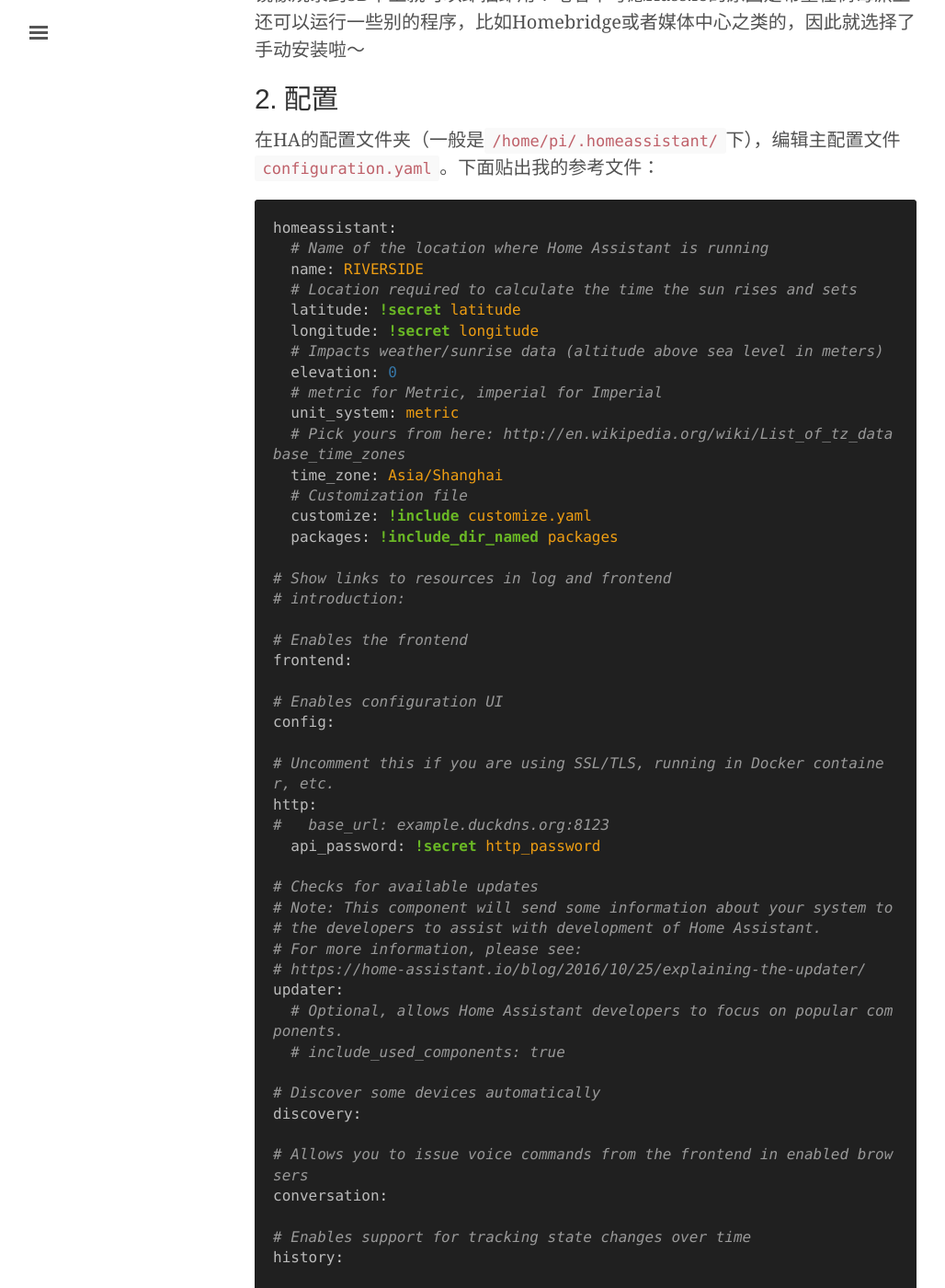
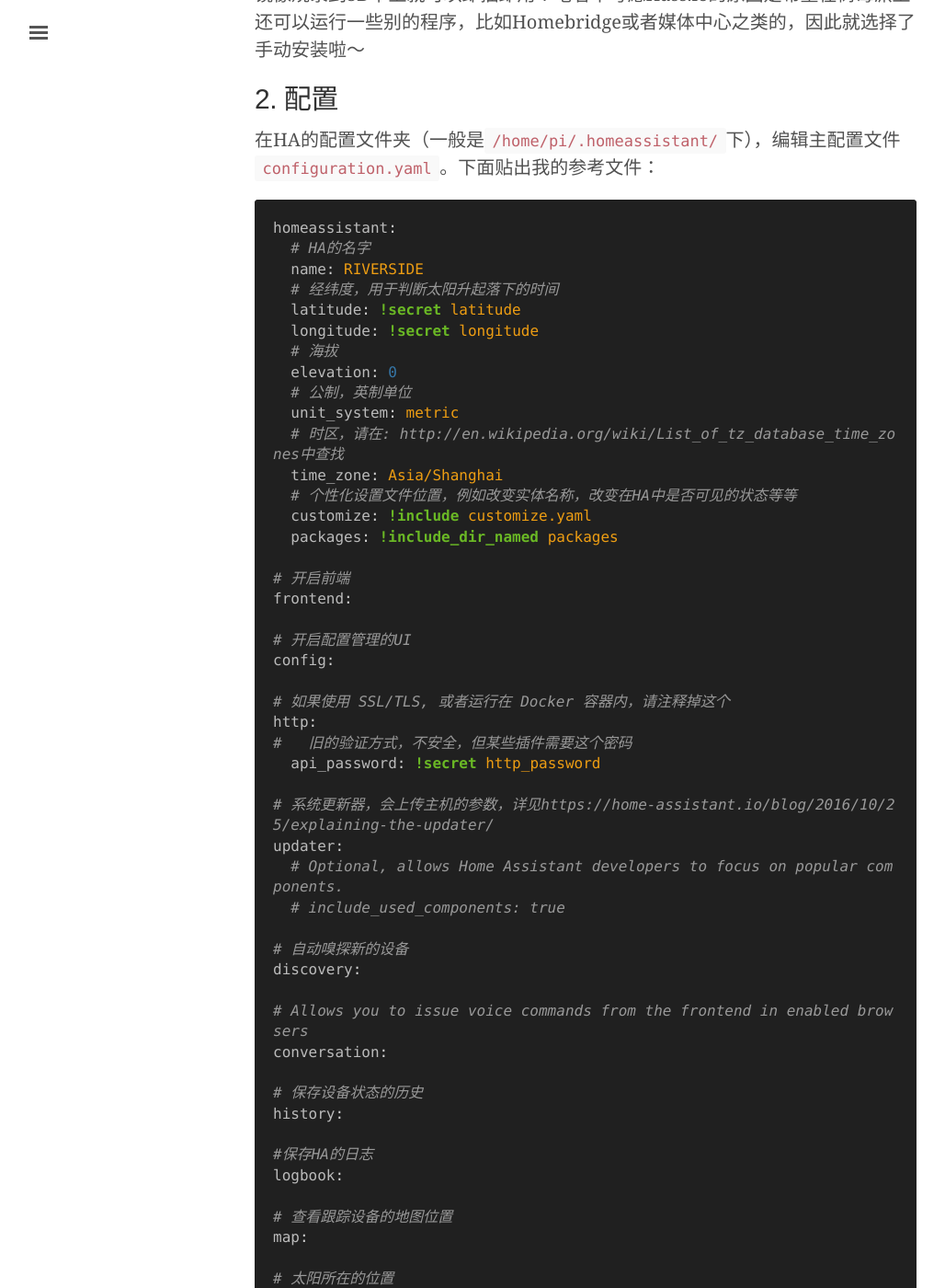
Before and after one commit to wittyfilter/wittyfilter.github.io, a Jekyll site: the page built from _posts/2018-12-10-Smart-Home.md, in a window 1280 px wide and 1400 px high, scrolled down 2837 px. Shown: the whole window at 92% size, without its empty margins (3-1031 px from the left). Built offline with Jekyll 4.4.1, drawn with Linux system fonts in a browser that asks for light colours; some web fonts are replaced; comment, search, counter and statistics services are not loaded; some of the changed text lies outside the part shown.

Commit message:
Update Posts

````diff
--- a/_posts/2018-12-10-Smart-Home.md
+++ b/_posts/2018-12-10-Smart-Home.md
@@ -55,73 +55,68 @@
 
 ```yaml
 homeassistant:
-  # Name of the location where Home Assistant is running
+  # HA的名字
   name: RIVERSIDE
-  # Location required to calculate the time the sun rises and sets
+  # 经纬度，用于判断太阳升起落下的时间
   latitude: !secret latitude
   longitude: !secret longitude
-  # Impacts weather/sunrise data (altitude above sea level in meters)
+  # 海拔
   elevation: 0
-  # metric for Metric, imperial for Imperial
+  # 公制，英制单位
   unit_system: metric
-  # Pick yours from here: http://en.wikipedia.org/wiki/List_of_tz_database_time_zones
+  # 时区，请在: http://en.wikipedia.org/wiki/List_of_tz_database_time_zones中查找
   time_zone: Asia/Shanghai
-  # Customization file
+  # 个性化设置文件位置，例如改变实体名称，改变在HA中是否可见的状态等等
   customize: !include customize.yaml
   packages: !include_dir_named packages
 
-# Show links to resources in log and frontend
-# introduction:
-
-# Enables the frontend
+# 开启前端
 frontend:
 
-# Enables configuration UI
+# 开启配置管理的UI
 config:
 
-# Uncomment this if you are using SSL/TLS, running in Docker container, etc.
+# 如果使用 SSL/TLS, 或者运行在 Docker 容器内，请注释掉这个
 http:
-#   base_url: example.duckdns.org:8123
+#   旧的验证方式，不安全，但某些插件需要这个密码
   api_password: !secret http_password
 
-# Checks for available updates
-# Note: This component will send some information about your system to
-# the developers to assist with development of Home Assistant.
-# For more information, please see:
-# https://home-assistant.io/blog/2016/10/25/explaining-the-updater/
+# 系统更新器，会上传主机的参数，详见https://home-assistant.io/blog/2016/10/25/explaining-the-updater/
 updater:
   # Optional, allows Home Assistant developers to focus on popular components.
   # include_used_components: true
 
-# Discover some devices automatically
+# 自动嗅探新的设备
 discovery:
 
 # Allows you to issue voice commands from the frontend in enabled browsers
 conversation:
 
-# Enables support for tracking state changes over time
+# 保存设备状态的历史
 history:
 
-# View all events in a logbook
+#保存HA的日志
 logbook:
 
-# Enables a map showing the location of tracked devices
+# 查看跟踪设备的地图位置
 map:
 
-# Track the sun
+# 太阳所在的位置
 sun:
 
+# 数据库位置
 recorder:
   db_url: !secret SQL_address
 
-# Sensors
+# 传感器
 sensor:
-  # Weather prediction
+  # 天气预测，使用yahoo天气组件
   - platform: yweather
     monitored_conditions:
       - weather
       - temp_min
       - temp_max
+  # 小米空净的AQI，温度，湿度传感器。AQI传感器包含一个Filter Sensor进行滤波，详见https://www.home-assistant.io/components/sensor.filter/
   - platform: template
     sensors:
       xiaomi_ap_aqi_raw:
@@ -152,6 +147,7 @@
         value_template: "{{ states.fan.xiaomi_miio_device.attributes.humidity }}"
         unit_of_measurement: "%"
         device_class: humidity
+  # 贝叶斯睡觉传感器的概率记录，用于debug
   - platform: template
     sensors:
       sleeping_probability:
@@ -159,11 +155,14 @@
         value_template: {% raw %}"{{ states.binary_sensor.sleeping.attributes.probability | float * 100 }}"{% endraw %}
         unit_of_measurement: "%"
 
+# 二进制传感器
 binary_sensor:
+  # ffmpeg motion组件，根据视频压缩中scene change的特性进行画面中的运动检测，详见https://www.home-assistant.io/components/binary_sensor.ffmpeg_motion/
   - platform: ffmpeg_motion
     input: !secret ffmpeg_input
     changes: 2
     extra_arguments: -filter:v "crop=in_w/2:in_h:in_w/2:0"
+  # 厕所，阳台，厨房的20分钟无人二进制传感
   - platform: template
     sensors:
       k_no_motion_for_20:
@@ -176,6 +175,7 @@
     sensors:
       t_no_motion_for_20:
         value_template: {% raw %}'{{states.binary_sensor.motion_sensor_toilet.attributes["No motion since"] | int >= 1200}}'{% endraw %}
+  # 贝叶斯传感器检测是否睡觉，详见https://www.home-assistant.io/components/binary_sensor.bayesian/
   - platform: bayesian
     prior: 0.33
     name: 'Sleeping'
@@ -237,7 +237,7 @@
         platform: 'state'
         to_state: 'on'
 
-# Text to speech
+# 文字转语音，使用百度api
 tts:
   - platform: baidu
     app_id: !secret baidu_app_id
@@ -247,20 +247,25 @@
 # Cloud
 cloud:
 
+# USB摄像头监控，未启用
 #  - platform: ffmpeg
 #    name: webcam
 #    input: -f v4l2 -r 30 -i /dev/video0
 
+# MQTT服务器，未启用
 # mqtt:
 #   broker: !secret mqtt_ip
 
+# 小米网关接入
 xiaomi_aqara:
   gateways:
     - mac: !secret xiaomi_mac
       key: !secret xiaomi_key
 
+# 灯具列表文件
 light: !include lights.yaml
 
+# 小米空净接入
 fan:
   - platform: xiaomi_miio
     friendly_name: "小米空净"
@@ -268,6 +273,7 @@
     host: !secret xiaomi_ap_ip
     token: !secret xiaomi_ap_token
 
+# 命令行开关接入，详见https://www.home-assistant.io/components/switch.command_line/
 switch http:
   - platform: command_line
     switches:
@@ -276,6 +282,7 @@
         command_on: !secret lightwall_on
         command_off: !secret lightwall_off
 
+# 博联红外/射频遥控器接入
 switch broadlink:
   - platform: broadlink
     host: !secret broadlink_rmpro_ip
@@ -326,6 +333,7 @@
         command_on: !secret table_down
         command_off: !secret table_stop
 
+# 利用博联开关模拟车库门/卷帘窗操作（实际用处不大，因为状态不可控）
 cover:
   - platform: template
     covers:
@@ -344,9 +352,11 @@
           data:
             entity_id: switch.table_up
 
+# IFTTT接入，暂时没有需求，未启用
 # ifttt:
 #   key: !secret ifttt_key
 
+# 变量控制，详见https://github.com/rogro82/hass-variables
 variable:
   last_motion:
     value: 'Unknown'
@@ -355,6 +365,7 @@
       icon: mdi:alarm
       friendly_name: 'Last Motion'
 
+# Homekit接入，把不需要的部分列出
 homekit:
   filter:
     exclude_domains:
@@ -367,18 +378,22 @@
       - binary_sensor.t_no_motion_for_20
       - binary_sensor.b_no_motion_for_20
 
+# 接入刷了梅林的Netgear或原生Asus路由器，用于探测谁在家
 asuswrt:
   host: !secret asus_ip
   username: !secret asus_username
   ssh_key: !secret asus_ssh_key
 
+# 音频播放，利用vlc作为引擎
 media_player:
   - platform: vlc
 
+# 分组、自动化和脚本文件所在的位置
 group: !include groups.yaml
 automation: !include automations.yaml
 script: !include scripts.yaml
 
+# 一个远程查看HA状态的平台，详见https://www.molo.cn/
 molohub:
 ```
 
@@ -1048,8 +1063,8 @@
 
 ### 5.3 与开放AI平台结合
 
-以后补齐
+例如如何在开门时进行人形识别，判断是谁在家？
 
 ### 5.4 Variable的使用与贝叶斯传感器
 
-以后补齐
+详见[Useful Sensor: Bayesian Sleep Detection in Home Assistant](https://diyfuturism.com/index.php/2017/12/29/useful-sensor-bayesian-sleep-detection-in-home-assistant/) 和 [Useful Sensor: Motion Last Seen & Meta Motion Sensor](https://diyfuturism.com/index.php/2017/12/15/useful-sensor-motion-last-seen-________/)
````
